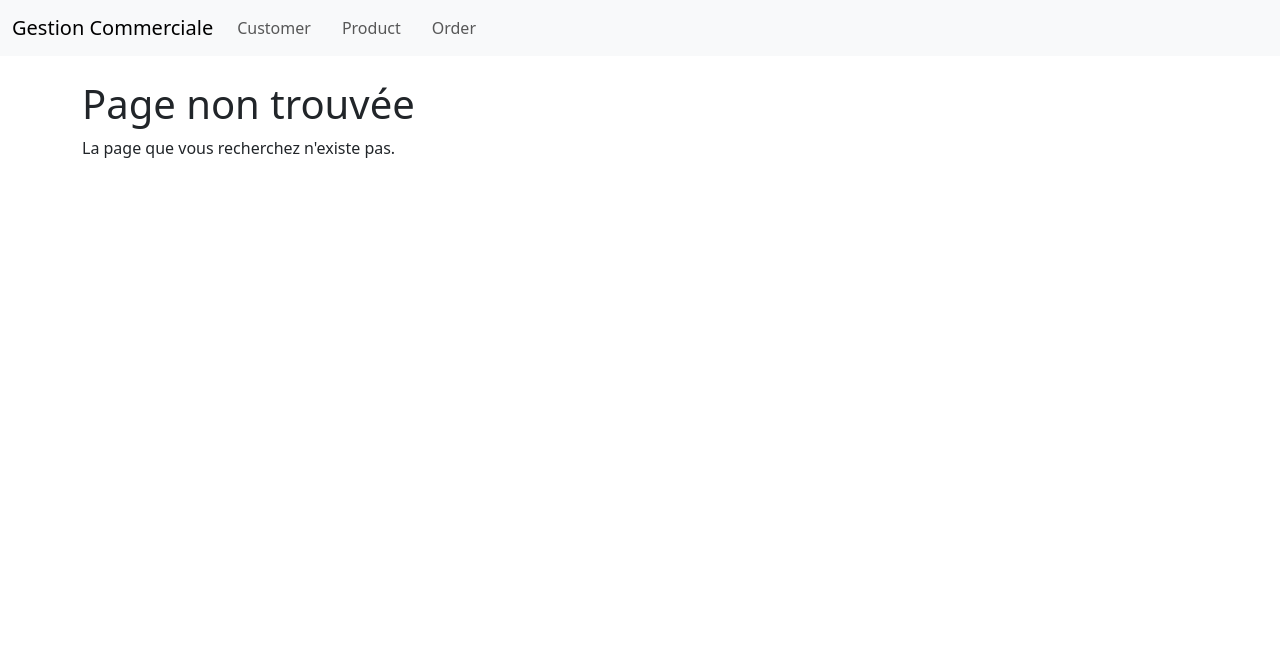
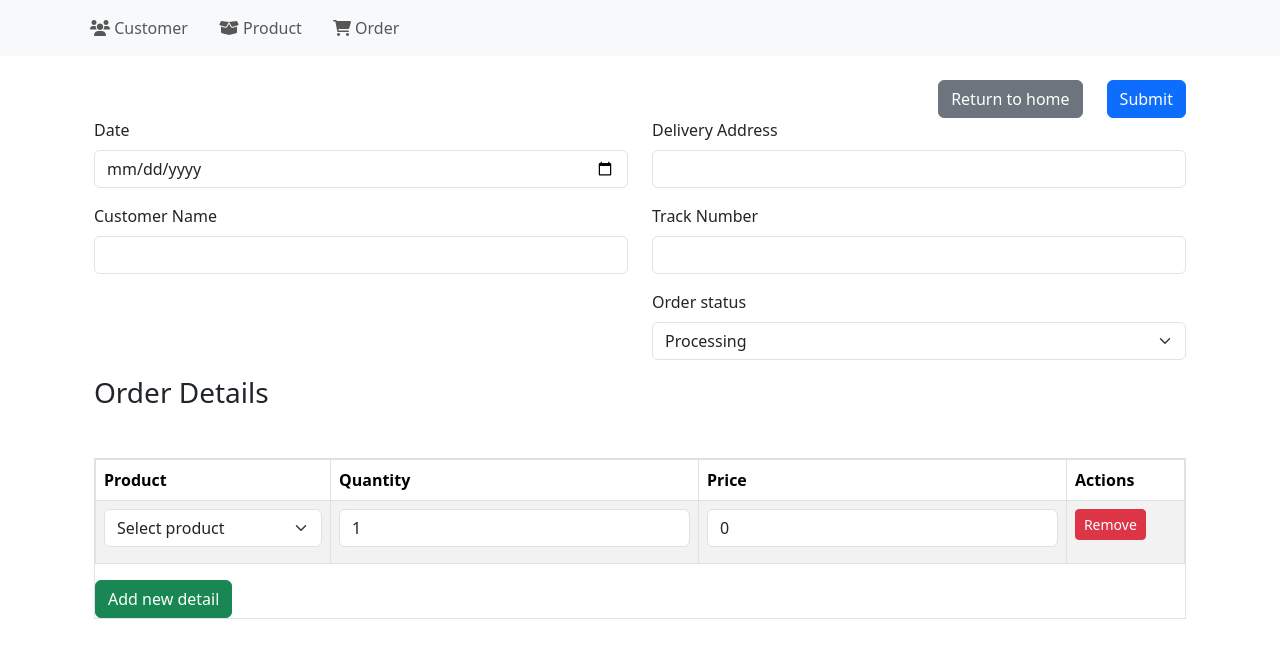
Before and after one commit to Ehya-Ag/gestion-commandes-frontend, a Vue app: page /AddOrder in a window 1280 px wide. Shown: the top 658 px of the page. Built offline with nearby package versions, Linux system fonts and the light colour scheme.

Commit message:
Formulaire et liste de bon de commande

```diff
--- a/src/App.vue
+++ b/src/App.vue
@@ -1,21 +1,27 @@
 <template>
+  <link rel="stylesheet" href="https://cdnjs.cloudflare.com/ajax/libs/font-awesome/6.0.0-beta3/css/all.min.css">
   <div>
     <nav class="navbar navbar-expand-lg navbar-light bg-light">
-      <div class="container-fluid">
-        <RouterLink class="navbar-brand" to="/">Gestion Commerciale</RouterLink>
+      <div class="container">
         <button class="navbar-toggler" type="button" data-bs-toggle="collapse" data-bs-target="#navbarNav" aria-controls="navbarNav" aria-expanded="false" aria-label="Toggle navigation">
           <span class="navbar-toggler-icon"></span>
         </button>
         <div class="collapse navbar-collapse" id="navbarNav">
           <ul class="navbar-nav">
             <li class="nav-item">
-              <RouterLink class="nav-link" to="/clients">Customer</RouterLink>
+              <RouterLink class="nav-link" to="/clients">
+                <i class="fas fa-users"></i> Customer
+              </RouterLink>
             </li>
             <li class="nav-item">
-              <RouterLink class="nav-link" to="/produits">Product</RouterLink>
+              <RouterLink class="nav-link" to="/produits">
+                <i class="fas fa-box-open"></i> Product
+              </RouterLink>
             </li>
             <li class="nav-item">
-              <RouterLink class="nav-link" to="/bon_de_commande">Order</RouterLink>
+              <RouterLink class="nav-link" to="/bon_de_commande">
+                <i class="fas fa-cart-shopping"></i> Order
+              </RouterLink>
             </li>
           </ul>
         </div>
--- a/src/components/customer/Customer.vue
+++ b/src/components/customer/Customer.vue
@@ -1,11 +1,13 @@
 <template>
   <link rel="stylesheet" href="https://cdn.jsdelivr.net/npm/bootstrap-icons/font/bootstrap-icons.css">
-  <link rel="stylesheet" href="https://cdnjs.cloudflare.com/ajax/libs/font-awesome/6.0.0-beta3/css/all.min.css">
 
   <div>
-    <button type="button" class="btn btn-primary mb-4" data-bs-toggle="modal" data-bs-target="#clientModal" @click="ouvrirModalAjout">
-      Ajouter un client
+    <h3>List of Customers</h3>
+    <div class="text-end">
+      <button type="button" class="btn btn-primary mb-4" data-bs-toggle="modal" data-bs-target="#clientModal" @click="ouvrirModalAjout">
+      Add new customer
     </button>
+    </div>
     <div class="modal fade" id="clientModal" tabindex="-1" aria-labelledby="clientModalLabel" aria-hidden="true">
       <div class="modal-dialog">
         <div class="modal-content">
@@ -16,11 +18,11 @@
           <div class="modal-body">
             <form @submit.prevent="estEnModeModification ? modifierClient() : ajouterClient()">
               <div class="mb-3">
-                <label for="name" class="form-label">Nom</label>
+                <label for="name" class="form-label">Name</label>
                 <input type="text" class="form-control" id="name" v-model="nouveauClient.nom" required />
               </div>
               <div class="mb-3">
-                <label for="address" class="form-label">Adresse</label>
+                <label for="address" class="form-label">Address</label>
                 <input type="text" class="form-control" id="address" v-model="nouveauClient.adresse" required />
               </div>
               <div class="mb-3">
@@ -28,7 +30,7 @@
                 <input type="email" class="form-control" id="email" v-model="nouveauClient.email" required />
               </div>
               <div class="mb-3">
-                <label for="phone" class="form-label">Téléphone</label>
+                <label for="phone" class="form-label">Phone</label>
                 <input type="tel" class="form-control" id="phone" v-model="nouveauClient.telephone" required />
               </div>
               <button type="submit" class="btn btn-primary">{{ estEnModeModification ? 'Modifier' : 'Ajouter' }}</button>
@@ -42,10 +44,10 @@
         <table class="table table-striped table-bordered">
           <thead>
             <tr>
-              <th>Nom</th>
-              <th>Adresse</th>
+              <th>Name</th>
+              <th>Address</th>
               <th>Email</th>
-              <th>Téléphone</th>
+              <th>Phone</th>
               <th class="text-center">Actions</th>
             </tr>
           </thead>
--- a/src/components/product/Product.vue
+++ b/src/components/product/Product.vue
@@ -1,12 +1,11 @@
 <template>
     <link rel="stylesheet" href="https://cdn.jsdelivr.net/npm/bootstrap-icons/font/bootstrap-icons.css">
-    <link rel="stylesheet" href="https://cdnjs.cloudflare.com/ajax/libs/font-awesome/6.0.0-beta3/css/all.min.css">
 
     <div>
-         <h1 class="text-start">List of Products</h1>
+         <h3 class="text-start">List of Products</h3>
         <div class="text-end mb-4">
              <button type="button" class="btn btn-primary" data-bs-toggle="modal" data-bs-target="#productModal" @click="ouvrirModalAjout">
-        Créer un nouveau produit
+        Add new product
              </button>
     </div>
     </div>
@@ -22,33 +21,33 @@
                         <form @submit.prevent="estEnModeModification ? modifierProduit() : ajouterProduit()">
                             <div class="row">
                                 <div class="col-md-6 mb-3">
-                                    <label for="productName" class="form-label">Nom du produit</label>
+                                    <label for="productName" class="form-label">Product Name</label>
                                     <input type="text" class="form-control" id="productName" v-model="nouveauProduit.nom" required />
                                 </div>
                                 <div class="col-md-6 mb-3">
-                                    <label for="category" class="form-label">Catégorie</label>
+                                    <label for="category" class="form-label">Category</label>
                                     <input type="text" class="form-control" id="category" v-model="nouveauProduit.categorie" required />
                                 </div>
                             </div>
 
                             <div class="row">
                                 <div class="col-md-6 mb-3">
-                                    <label for="price" class="form-label">Prix</label>
+                                    <label for="price" class="form-label">Price</label>
                                     <input type="number" class="form-control" id="price" v-model="nouveauProduit.prix" required />
                                 </div>
                                 <div class="col-md-6 mb-3">
-                                    <label for="stock" class="form-label">Quantité en stock</label>
+                                    <label for="stock" class="form-label">Stock</label>
                                     <input type="number" class="form-control" id="stock" v-model="nouveauProduit.quantiteStock" required />
                                 </div>
                             </div>
 
                             <div class="row">
                                 <div class="col-md-6 mb-3">
-                                    <label for="barcode" class="form-label">Code-barres</label>
+                                    <label for="barcode" class="form-label">Barecode</label>
                                     <input type="text" class="form-control" id="barcode" v-model="nouveauProduit.codeBarres" required />
                                 </div>
                                 <div class="col-md-6 mb-3">
-                                    <label for="status" class="form-label">Statut</label>
+                                    <label for="status" class="form-label">Status</label>
                                     <select class="form-select" id="status" v-model="nouveauProduit.statut">
                                         <option value="Active">Active</option>
                                         <option value="Inactive">Inactive</option>
@@ -78,18 +77,20 @@
                 <table class="table table-striped table-bordered">
                     <thead>
                         <tr>
-                            <th>Nom du produit</th>
-                            <th>Catégorie</th>
-                            <th>Prix</th>
-                            <th>Quantité en stock</th>
-                            <th>Code-barres</th>
-                            <th>Statut</th>
+                            <th>Product Name</th>
+                            <th>Description</th>
+                            <th>Category</th>
+                            <th>Price</th>
+                            <th>Stock</th>
+                            <th>Barecode</th>
+                            <th>Status</th>
                             <th class="text-center">Actions</th>
                         </tr>
                     </thead>
                     <tbody>
                         <tr v-for="produit in produits" :key="produit.codeBarres">
                             <td>{{ produit.nom }}</td>
+                            <td>{{ produit.description }}</td>
                             <td>{{ produit.categorie }}</td>
                             <td>{{ produit.prix }}</td>
                             <td>{{ produit.quantiteStock }}</td>
--- /dev/null
+++ b/src/components/purchaseOrder/AddOrder.vue
@@ -0,0 +1,132 @@
+<template>
+    <div class="container mt-4">
+      <div class="d-flex justify-content-end">
+      <button @click="goToOrderList" class="btn btn-secondary me-4">Return to home</button>
+      <button @click="submitOrder" class="btn btn-primary">Submit</button>
+    </div>
+      <form @submit.prevent="submitOrder" class="">
+        <div class="row">
+          <div class="col-md-6 mb-3">
+            <label for="date" class="form-label">Date</label>
+            <input type="date" v-model="order.date" class="form-control" required />
+          </div>
+          <div class="col-md-6 mb-3">
+            <label for="deliveryAddress" class="form-label">Delivery Address</label>
+            <input type="text" v-model="order.deliveryAddress" class="form-control" required />
+          </div>
+        </div>
+        <div class="row">
+          <div class="col-md-6 mb-3">
+            <label for="customerName" class="form-label">Customer Name</label>
+            <input type="text" v-model="order.customerName" class="form-control" required />
+          </div>
+          <div class="col-md-6 mb-3">
+            <label for="trackNumber" class="form-label">Track Number</label>
+            <input type="text" v-model="order.trackNumber" class="form-control" />
+          </div>
+        </div>
+        <div class="row">
+          <div class="col-md-6 mb-3"></div>
+          <div class="col-md-6 mb-3">
+            <label for="orderStatus" class="form-label">Order status</label>
+            <select v-model="order.orderStatus" class="form-select">
+              <option value="Processing">Processing</option>
+              <option value="Shipped">Shipped</option>
+              <option value="Delivered">Delivered</option>
+            </select>
+          </div>
+        </div>
+      </form>
+      <h3>Order Details</h3>
+      <div class="mt-5 border">
+        <table class="table table-bordered table-striped">
+          <thead>
+            <tr>
+              <th>Product</th>
+              <th>Quantity</th>
+              <th>Price</th>
+              <th>Actions</th>
+            </tr>
+          </thead>
+          <tbody>
+            <tr v-for="(detail, index) in order.details" :key="index">
+              <td>{{ detail.product }}</td>
+              <td>{{ detail.quantity }}</td>
+              <td>{{ detail.price }}</td>
+              <td>
+                <button type="button" @click="removeDetail(index)" class="btn btn-danger btn-sm">
+                  Remove
+                </button>
+              </td>
+            </tr>
+            <tr>
+              <td>
+                <select v-model="newDetail.product" class="form-select mb-2">
+                  <option value="">Select product</option>
+                  <option v-for="product in products" :key="product.id" :value="product.name">
+                    {{ product.name }}
+                  </option>
+                </select>
+              </td>
+              <td>
+                <input type="number" v-model.number="newDetail.quantity" min="1" class="form-control" />
+              </td>
+              <td>
+                <input type="number" v-model.number="newDetail.price" min="0" class="form-control" />
+              </td>
+              <td>
+                <button type="button" @click="removeNewDetail()" class="btn btn-danger btn-sm">
+                  Remove
+                </button>
+              </td>
+            </tr>
+          </tbody>
+        </table>
+        <div class="d-flex justify-content-start">
+          <button type="button" @click="addDetail" class="btn btn-success">Add new detail</button>
+        </div>
+      </div>
+    </div>
+  </template>
+  <script setup>
+  import { ref } from 'vue';
+  import { useRouter } from 'vue-router';
+  const products = ref([
+    { id: 1, name: 'Produit A' },
+    { id: 2, name: 'Produit B' },
+    { id: 3, name: 'Produit C' },
+  ]);
+  const order = ref({
+    date: '',
+    customerName: '',
+    deliveryAddress: '',
+    trackNumber: '',
+    orderStatus: 'Processing',
+    details: [],
+  });
+
+  const newDetail = ref({
+    product: '',
+    quantity: 1,
+    price: 0,
+  });
+  const addDetail = () => {
+    if (newDetail.value.product && newDetail.value.quantity && newDetail.value.price >= 0) {
+      order.value.details.push({ ...newDetail.value });
+      newDetail.value = { product: '', quantity: 1, price: 0 };
+    }
+  };
+  const removeDetail = (index) => {
+    order.value.details.splice(index, 1);
+  };
+  const removeNewDetail = () => {
+    newDetail.value = { product: '', quantity: 1, price: 0 };
+  };
+  const submitOrder = () => {
+    console.log('Order submitted:', order.value);
+  };
+  const router = useRouter();
+  const goToOrderList = () => {
+    router.push({ name: 'bon-de-commande' });
+  };
+  </script>
--- a/src/components/purchaseOrder/PurchaseOrder.vue
+++ b/src/components/purchaseOrder/PurchaseOrder.vue
@@ -1,11 +1,77 @@
+<template>
+  <link rel="stylesheet" href="https://cdn.jsdelivr.net/npm/bootstrap-icons/font/bootstrap-icons.css">
+  <div class="container mt-5 mb-4 pt-4">
+    <h3 class="text-start">List of Orders</h3>
+    <div class="col-12 d-flex justify-content-end">
+     <button class="btn btn-primary mb-3 ext-end" @click="goToAddOrder">Add New Order</button>
+    </div>
+    <table class="table table-bordered table-striped">
+      <thead>
+        <tr>
+          <th>Date</th>
+          <th>Customer</th>
+          <th>Delivery Address</th>
+          <th>Track Number</th>
+          <th>Status</th>
+          <th>Actions</th>
+        </tr>
+      </thead>
+      <tbody>
+        <tr v-for="order in orders" :key="order.id">
+          <td>{{ order.date }}</td>
+          <td>{{ order.customerName }}</td>
+          <td>{{ order.deliveryAddress }}</td>
+          <td>{{ order.trackNumber }}</td>
+          <td>{{ order.orderStatus }}</td>
+          <td>
+            <button class="btn btn-warning btn-sm me-2" @click="ouvrirModalModification(produit)" data-bs-toggle="modal" data-bs-target="#productModal">
+                                    <i class="bi bi-pencil"></i>
+                                </button>
+                                <button class="btn btn-info btn-sm me-2">
+                                    <i class="bi bi-eye"></i>
+                                </button>
+                                <button class="btn btn-danger btn-sm" @click="supprimerProduit(produit)">
+                                    <i class="bi bi-trash"></i>
+                                </button>
+          </td>
+        </tr>
+      </tbody>
+    </table>
+  </div>
+</template>
+
 <script setup>
+import { ref } from 'vue';
+import { useRouter } from 'vue-router';
 
+const router = useRouter();
+
+const orders = ref([
+  {
+    id: 1,
+    date: '2024-07-25',
+    customerName: 'John Doe',
+    deliveryAddress: '123 Main St, New York, NY',
+    trackNumber: 'TN001',
+    orderStatus: 'Shipped',
+  },
+  {
+    id: 2,
+    date: '2024-07-26',
+    customerName: 'Jane Smith',
+    deliveryAddress: '456 Oak Ave, San Francisco, CA',
+    trackNumber: 'TN002',
+    orderStatus: 'Delivered',
+  },
+]);
+
+const goToAddOrder = () => {
+  router.push({ name: 'add-order' });
+};
 </script>
 
-<template>
-  <h1>Bon de commande</h1>
-</template>
-
 <style scoped>
-
+h2 {
+  margin-bottom: 20px;
+}
 </style>
--- a/src/router/index.js
+++ b/src/router/index.js
@@ -3,6 +3,7 @@ import { createRouter, createWebHistory } from "vue-router";
 import Customer from "../components/customer/Customer.vue";
 import Product from "../components/product/Product.vue";
 import PurchaseOrder from "../components/purchaseOrder/PurchaseOrder.vue";
+import AddOrder from "../components/purchaseOrder/AddOrder.vue";
 import NotFound from "../components/NotFound.vue";
 
 const routes = [
@@ -27,6 +28,11 @@ const routes = [
         component: PurchaseOrder
     },
     {
+        path: "/AddOrder",
+        name: "add-order",
+        component: AddOrder
+    },
+    {
         path: "/:pathMatch(.*)*",
         name: "not-found",
         component: NotFound
```
